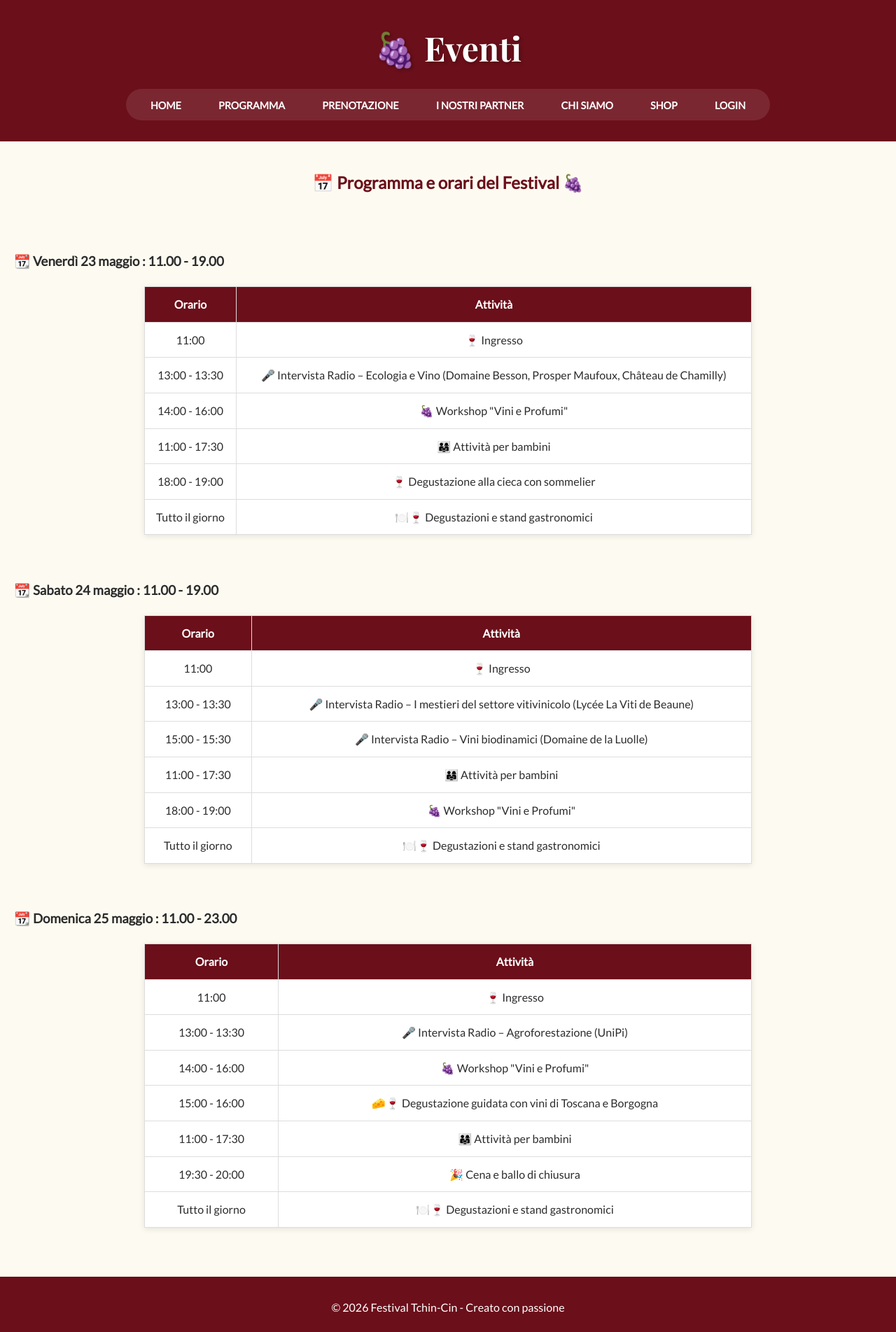
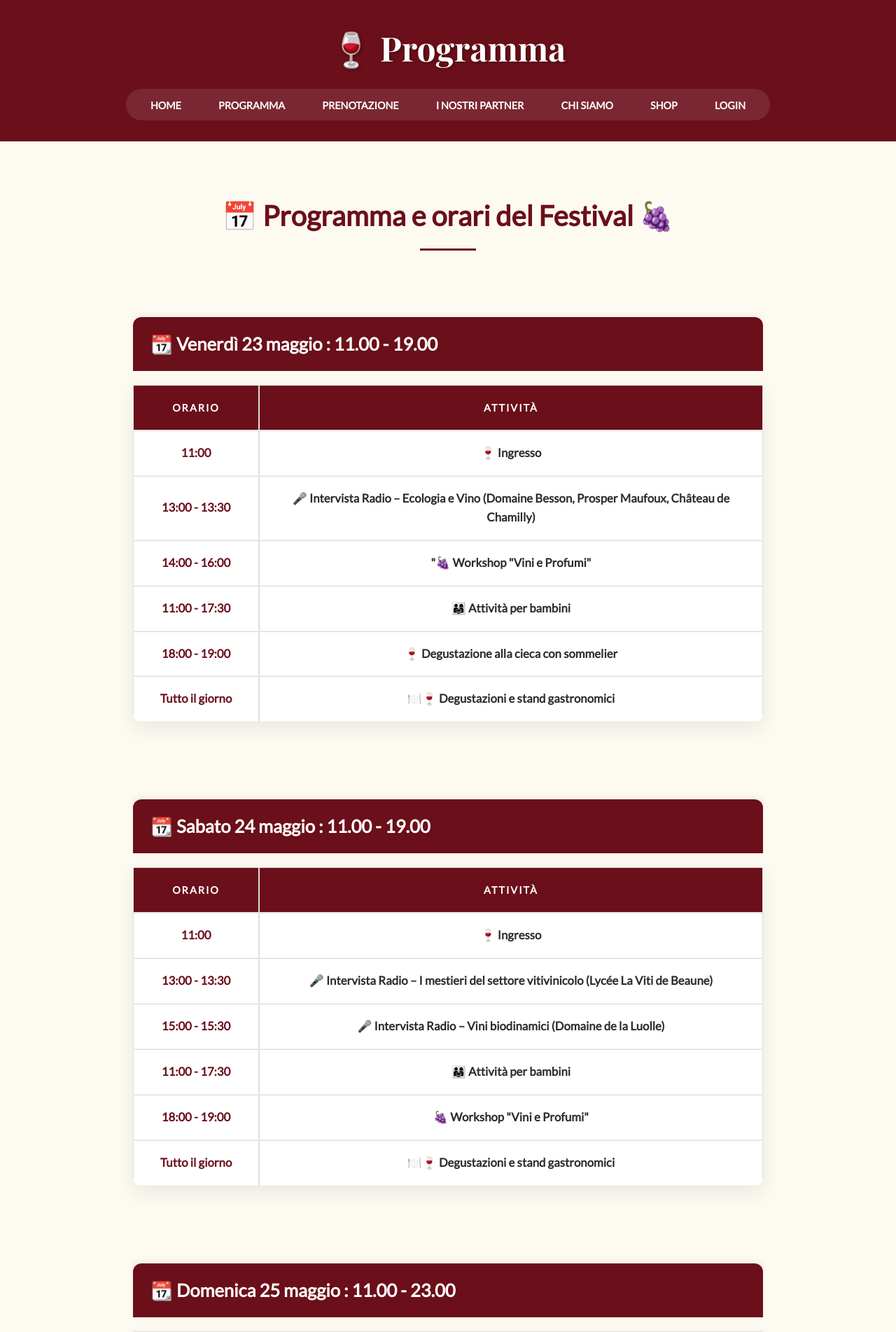
Before and after one commit to ciabattacasa/Festival2, a PHP site: page /programma.php in a window 1280 px wide. Shown: the top 1903 px of the page at 70% size. Run offline with PHP 8.4, Linux system fonts and the light colour scheme.

Commit message:
new programma

```diff
--- a/programma.php
+++ b/programma.php
@@ -11,11 +11,12 @@
 <body>
 
 <header>
-    <h1>🍇 Eventi</h1>
+    <h1>🍷 Programma</h1>
     <?php include 'navbar.php'; ?>
 </header>
-    <section>
+    <section class="header-programme">
     <h2>📅 Programma e orari del Festival 🍇</h2>
+
 </section>
 
 <section>
@@ -28,27 +29,27 @@
         </tr>
         <tr>
             <td>11:00</td>
-            <td>🍷 Ingresso </td>
+            <td><strong>🍷 Ingresso </strong></td>
         </tr>
         <tr>
             <td>13:00 - 13:30</td>
-            <td>🎤 Intervista Radio – Ecologia e Vino (Domaine Besson, Prosper Maufoux, Château de Chamilly)</td>
+            <td><strong>🎤 Intervista Radio – Ecologia e Vino (Domaine Besson, Prosper Maufoux, Château de Chamilly)</strong></td>
         </tr>
         <tr>
             <td>14:00 - 16:00</td>
-            <td>🍇 Workshop "Vini e Profumi"</td>
+            <td><strong>"🍇 Workshop "Vini e Profumi"</strong></td>
         </tr>
         <tr>
             <td>11:00 - 17:30</td>
-            <td>👨‍👩‍👧 Attività per bambini</td>
+            <td><strong>👨‍👩‍👧 Attività per bambini</strong></td>
         </tr>
         <tr>
             <td>18:00 - 19:00</td>
-            <td>🍷 Degustazione alla cieca con sommelier</td>
+            <td><strong>🍷 Degustazione alla cieca con sommelier</strong></td>
         </tr>
         <tr>
             <td>Tutto il giorno </td>
-            <td>🍽️🍷 Degustazioni e stand gastronomici</td>
+            <td><strong>🍽️🍷 Degustazioni e stand gastronomici</strong></td>
         </tr>
     </table>
 <br>
@@ -60,27 +61,27 @@
         </tr>
         <tr>
             <td>11:00</td>
-            <td>🍷 Ingresso</td>
+            <td><strong>🍷 Ingresso</strong></td>
         </tr>
         <tr>
             <td>13:00 - 13:30</td>
-            <td>🎤 Intervista Radio – I mestieri del settore vitivinicolo (Lycée La Viti de Beaune)</td>
+            <td><strong>🎤 Intervista Radio – I mestieri del settore vitivinicolo (Lycée La Viti de Beaune)</strong></td>
         </tr>
         <tr>
             <td>15:00 - 15:30</td>
-            <td>🎤 Intervista Radio – Vini biodinamici (Domaine de la Luolle)</td>
+            <td><strong>🎤 Intervista Radio – Vini biodinamici (Domaine de la Luolle)</strong></td>
         </tr>
         <tr>
             <tr>
             <td>11:00 - 17:30</td>
-            <td>👨‍👩‍👧 Attività per bambini</td>
+            <td><strong>👨‍👩‍👧 Attività per bambini</strong></td>
         </tr>
             <td>18:00 - 19:00</td>
-            <td>🍇 Workshop "Vini e Profumi"</td>
+            <td><strong>🍇 Workshop "Vini e Profumi"</strong></td>
         </tr>
         <tr>
             <td>Tutto il giorno</td>
-            <td>🍽️🍷 Degustazioni e stand gastronomici</td>
+            <td><strong>🍽️🍷 Degustazioni e stand gastronomici</strong></td>
         </tr>
     </table>
 <br>
@@ -92,34 +93,160 @@
         </tr>
         <tr>
             <td>11:00</td>
-            <td>🍷 Ingresso</td>
+            <td><strong>🍷 Ingresso</strong></td>
         </tr>
         <tr>
             <td>13:00 - 13:30</td>
-            <td>🎤 Intervista Radio – Agroforestazione (UniPi)</td>
+            <td><strong>🎤 Intervista Radio – Agroforestazione (UniPi)</strong></td>
         </tr>
         <tr>
             <td>14:00 - 16:00</td>
-            <td>🍇 Workshop "Vini e Profumi"</td>
+            <td><strong>🍇 Workshop "Vini e Profumi"</strong></td>
         </tr>
         <tr>
             <td>15:00 - 16:00</td>
-            <td>🧀🍷 Degustazione guidata con vini di Toscana e Borgogna</td>
+            <td><strong>🧀🍷 Degustazione guidata con vini di Toscana e Borgogna</strong></td>
         </tr>
         <tr>
             <td>11:00 - 17:30</td>
-            <td>👨‍👩‍👧 Attività per bambini</td>
+            <td><strong>👨‍👩‍👧 Attività per bambini</strong></td>
         </tr>
         <tr>
             <td>19:30 - 20:00</td>
-            <td>🎉 Cena e ballo di chiusura</td>
+            <td><strong>🎉 Cena e ballo di chiusura</strong></td>
         </tr>
         <tr>
             <td>Tutto il giorno</td>
-            <td>🍽️🍷 Degustazioni e stand gastronomici</td>
+            <td><strong>🍽️🍷 Degustazioni e stand gastronomici </strong></td>
         </tr>
     </table>
+<style>
 
+body {
+    background-color: #fdfbf1; /* Un fond crème léger pour rappeler le vin blanc */
+}
+
+section {
+    max-width: 900px;
+    margin: 20px auto;
+    padding: 20px;
+}
+/* Conteneur pour aligner images et titre */
+.header-programme {
+    display: flex;
+    align-items: center;    /* Aligne verticalement au centre */
+    justify-content: center; /* Centre l'ensemble horizontalement */
+    gap: 20px;               /* Espace entre les images et le texte */
+    margin-bottom: 30px;
+}
+
+/* Style des images à côté du titre */
+.titre-img {
+    width: 60px;            /* Ajuste la taille selon tes images */
+    height: auto;
+    /* Optionnel : ajoute un petit effet de miroir pour l'image de droite si c'est la même */
+}
+
+/* On ajuste le H2 pour qu'il n'ait plus de margin-bottom automatique qui décalerait tout */
+.header-programme h2 {
+    margin-bottom: 0;
+    font-size: 2.5rem;
+}
+
+h2 {
+    font-family: 'Lato', serif;
+    color: #6b0f1a;
+    text-align: center;
+    font-size: 2.2rem;
+    margin-bottom: 50px;
+    position: relative;
+}
+
+/* Petit trait décoratif sous le titre principal */
+h2::after {
+    content: '';
+    display: block;
+    width: 80px;
+    height: 3px;
+    background: #6b0f1a;
+    margin: 15px auto 0;
+}
+
+h3 {
+    font-family: 'Lato', serif;
+    background: linear-gradient(90deg, #6b0f1a 0%, #6b0f1a 100%); /* Dégradé élégant */
+    color: white;
+    padding: 18px 25px;
+    border-radius: 12px 12px 0 0;
+    margin-bottom: 0;
+    font-size: 1.6rem;
+    box-shadow: 0 -4px 10px rgba(0,0,0,0.05);
+}
+
+table {
+    width: 100%;
+    border-collapse: separate; /* Permet des arrondis plus propres */
+    border-spacing: 0;
+    background-color: white;
+    margin-bottom: 60px;
+    box-shadow: 0 10px 30px rgba(0,0,0,0.08);
+    border-radius: 0 0 12px 12px;
+    overflow: hidden;
+    border: none;
+}
+
+table th {
+    background-color: #6b0f1a;
+    color: #ffffff;
+    text-align: center;
+    padding: 20px;
+    text-transform: uppercase;
+    font-family: 'Lato', sans-serif;
+    font-size: 0.9rem;
+    letter-spacing: 2px;
+    border-bottom: 1px solid #eee;
+}
+
+table td {
+    padding: 18px 20px;
+    border-bottom: 1px solid #f1f1f1;
+    font-family: 'Lato', sans-serif;
+    font-size: 1.05rem;
+    transition: all 0.2s ease;
+}
+
+/* Style de la colonne Heure */
+table td:first-child {
+    font-weight: 700;
+    color: #6b0f1a;
+    background-color: #ffffff; /* Teinte très légère pour séparer l'heure */
+    width: 20%;
+    text-align: center;
+}
+
+/* Survol interactif */
+table tr:hover td {
+    background-color: #fff0f1;
+    transform: scale(1.01); /* Effet de zoom très léger */
+    color: #000;
+}
+
+/* Badge pour "Tutto il giorno" */
+table td:contains("Tutto il giorno") {
+    font-style: italic;
+    color: #6b0f1a;
+}
+
+/* Animation à l'apparition (Optionnel) */
+@keyframes fadeIn {
+    from { opacity: 0; transform: translateY(20px); }
+    to { opacity: 1; transform: translateY(0); }
+}
+
+table {
+    animation: fadeIn 0.8s ease-out;
+}
+</style>
 </section>
 <?php include 'footer.php'; ?>
 </body>
```
